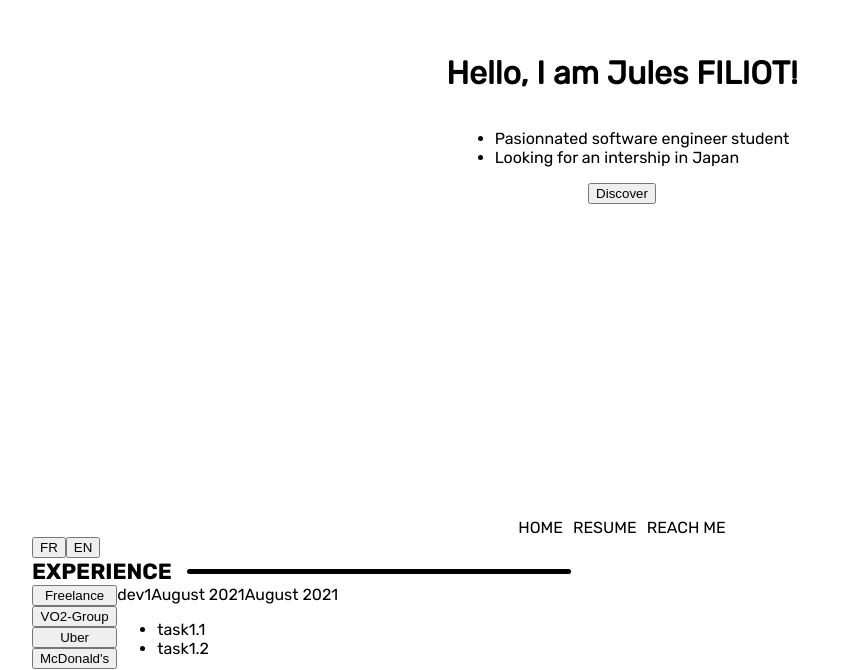
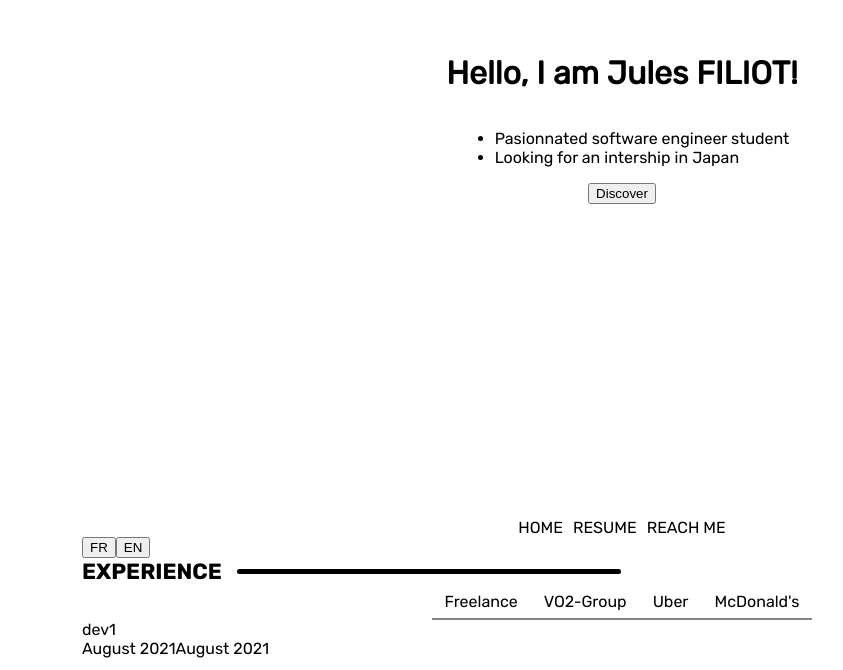
Before and after one commit to JulesFiliot/jules-filiot-front, a React (Create React App) app: page / in a window 1280 px wide. Shown: the part 282-952 px from the top of the page, without its empty margins (18-861 px from the left). Built offline with nearby package versions, Linux system fonts and the light colour scheme.

Commit message:
[CHANGE] changes on styles to start developing mobile first [WIP] Panel.jsx

```diff
--- a/src/components/UI/Panel.jsx
+++ b/src/components/UI/Panel.jsx
@@ -11,12 +11,14 @@ function Panel({
   return (
     <div className="panelContainer">
       <div className="timeStampsList">
-        {title.map((t, index) => <button key={t} type="button" onClick={() => setSelectedTitle(index)}>{t}</button>)}
+        {title.map((t, index) => <button key={t} type="button" onClick={() => setSelectedTitle(index)}><span>{t}</span></button>)}
       </div>
       <div className="timeStampDetails">
-        {subtitle[selectedTitle]}
-        {startDate[selectedTitle]}
-        {endDate[selectedTitle]}
+        <span>{subtitle[selectedTitle]}</span>
+        <span>
+          {startDate[selectedTitle]}
+          {endDate[selectedTitle]}
+        </span>
         {description[selectedTitle] && (
           <ul>
             {description[selectedTitle]?.map((d) => <li key={`${title[selectedTitle]}-${d}`}>{d}</li>)}
--- a/src/styles/UI/bigTitle.scss
+++ b/src/styles/UI/bigTitle.scss
@@ -4,8 +4,6 @@
   display: flex;
   flex-direction: row;
   align-items: center;
-  // margin-left: 50px;
-  // margin-right: 50px;
 
   .leftLine, .rightLine {
     height: 5px;
--- a/src/styles/UI/panel.scss
+++ b/src/styles/UI/panel.scss
@@ -2,12 +2,26 @@
 
 .panelContainer {
   display: flex;
-  flex-direction: row;
-  align-items: start;
+  flex-direction: column;
 
   .timeStampsList {
+    width: 100%;
     display: flex;
-    flex-direction: column;
+    justify-content: center;
+    flex-direction: row;
+    overflow-x: auto;
+
+    button {
+      padding: 7px 13px 7px 13px;
+      background-color: transparent;
+      border: none;
+      border-bottom: 2px #868686 solid;
+
+      span {
+        white-space: nowrap;
+        font-size: $font-size-regular;
+      }
+    }
   }
   .timeStampDetails {
     display: flex;
--- a/src/styles/UI/smallTitle.scss
+++ b/src/styles/UI/smallTitle.scss
@@ -6,20 +6,16 @@
   justify-content: flex-end;
 
   &.left {
-    // margin-right: 0px;
-    // margin-left: 50px;
     flex-direction: row-reverse;
   }
   &.right {
-    // margin-right: 50px;
-    // margin-left: 0px;
     flex-direction: row;
   }
 
   .line {
     height: 5px;
     border-radius: 5px;
-    width: 30vw;
+    width: 100%;
   }
   .text {
     width: auto;
@@ -38,3 +34,11 @@
     }
   }
 }
+
+@media (min-width: $sm-width) {
+  .smallTitleContainer {
+    .line {
+      width: 30vw;
+    }
+  }
+}
--- a/src/styles/index.scss
+++ b/src/styles/index.scss
@@ -22,10 +22,11 @@
   url('../fonts/Rubik/Rubik-BoldItalic.ttf') format('truetype');
 }
 
-body {
+body, span {
   margin: 0;
   font-family: 'RubikRegular';
   overflow-x: hidden;
+
   // default font-family values
   /* font-family: -apple-system, BlinkMacSystemFont, 'Segoe UI', 'Roboto', 'Oxygen',
     'Ubuntu', 'Cantarell', 'Fira Sans', 'Droid Sans', 'Helvetica Neue',
--- a/src/styles/layout.scss
+++ b/src/styles/layout.scss
@@ -1,4 +1,37 @@
+@use 'variables.scss' as *;
+
 .layoutContainer {
-  margin-left: 50px;
-  margin-right: 50px;
+  margin-left: 10px;
+  margin-right: 10px;
 }
+
+@media (min-width: $sm-width) {
+  .layoutContainer {
+    margin-left: 20px;
+    margin-right: 20px;
+  }
+}
+@media (min-width: $md-width) {
+  .layoutContainer {
+    margin-left: 30px;
+    margin-right: 30px;
+  }
+}
+@media (min-width: $lg-width) {
+  .layoutContainer {
+    margin-left: 50px;
+    margin-right: 50px;
+  }
+}
+@media (min-width: $xl-width) {
+  .layoutContainer {
+    margin-left: 100px;
+    margin-right: 100px;
+  }
+}
+@media (min-width: $xxl-width) {
+  .layoutContainer {
+    margin-left: 150px;
+    margin-right: 150px;
+  }
+}
--- a/src/styles/variables.scss
+++ b/src/styles/variables.scss
@@ -9,3 +9,9 @@ $font-boldItalic: 'RubikBoldItalic';
 
 $font-size-regular: 16px;
 $font-size-big: 22px;
+
+$sm-width: 640px;
+$md-width: 768px;
+$lg-width: 1024px;
+$xl-width: 1280px;
+$xxl-width: 1536px;
```
